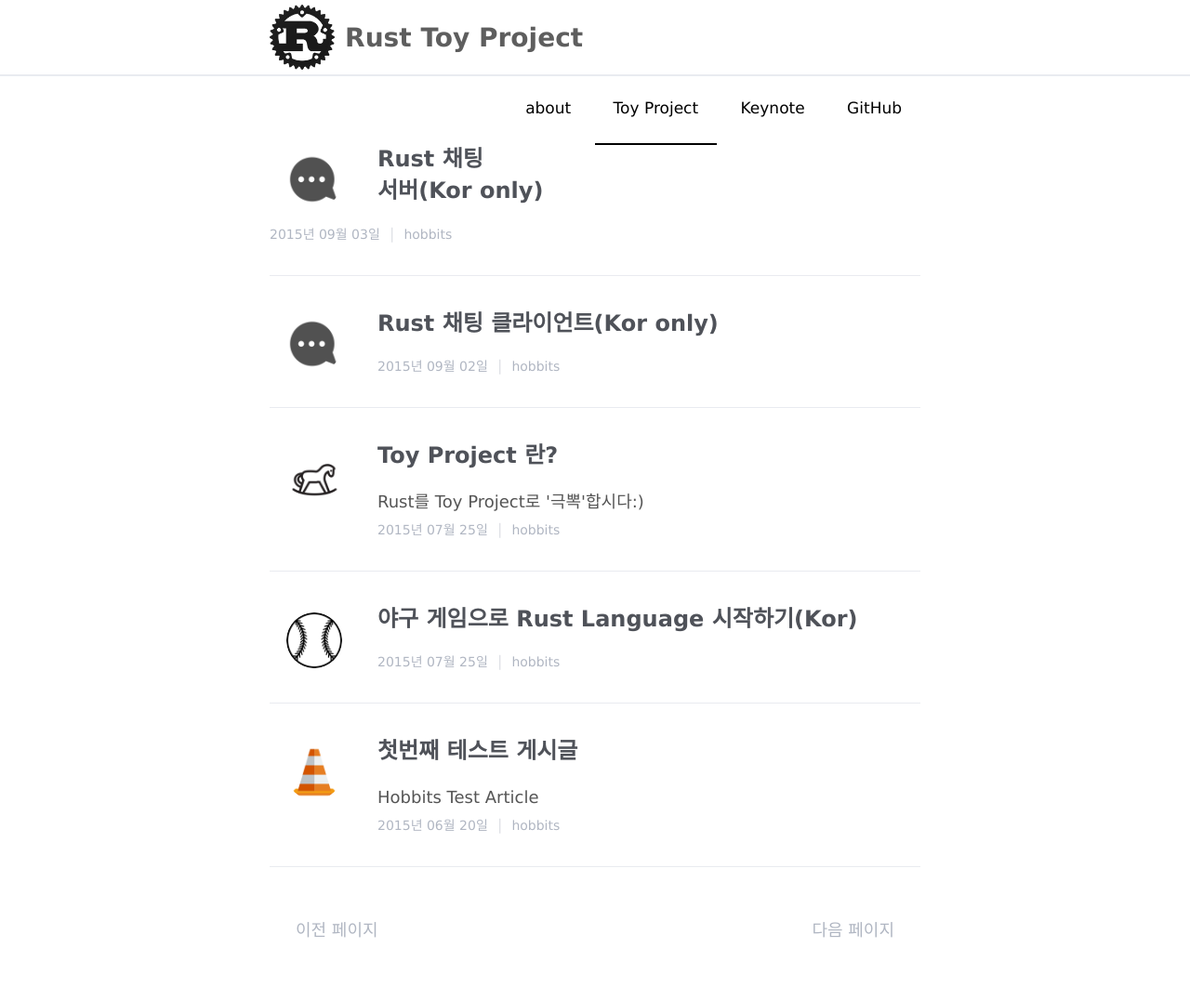
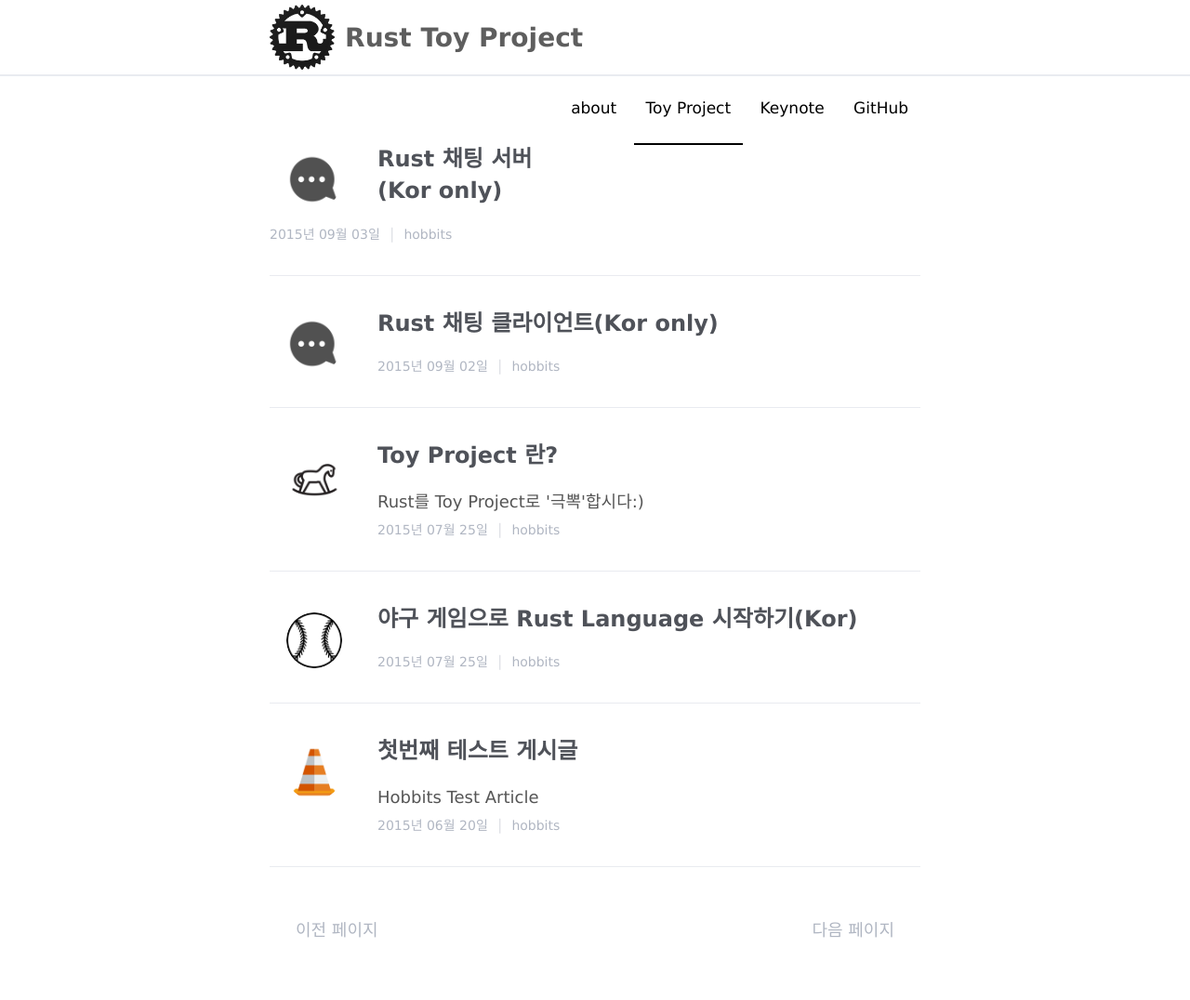
Before and after one commit to SADANG-HOBBITS/sadang-hobbits.github.com, a Jekyll site: the page built from index.html, in a window 1280 px wide. Shown: the whole page at 93% size. Built offline with Jekyll 4.4.1, drawn with Linux system fonts in a browser that asks for light colours; nearby versions of some CDN libraries; the list of posts is cut into pages by our own code.

Commit message:
메뉴바 패딩크기 조절

```diff
--- a/asset/css/styles.css
+++ b/asset/css/styles.css
@@ -261,7 +261,7 @@
   display: inline-block;
 }
 .menu li a {
-  padding: 16px 20px 13px;
+  padding: 16px 13px 13px;
   color: #000;
   line-height: 50px;
   display: inline-block;
```
